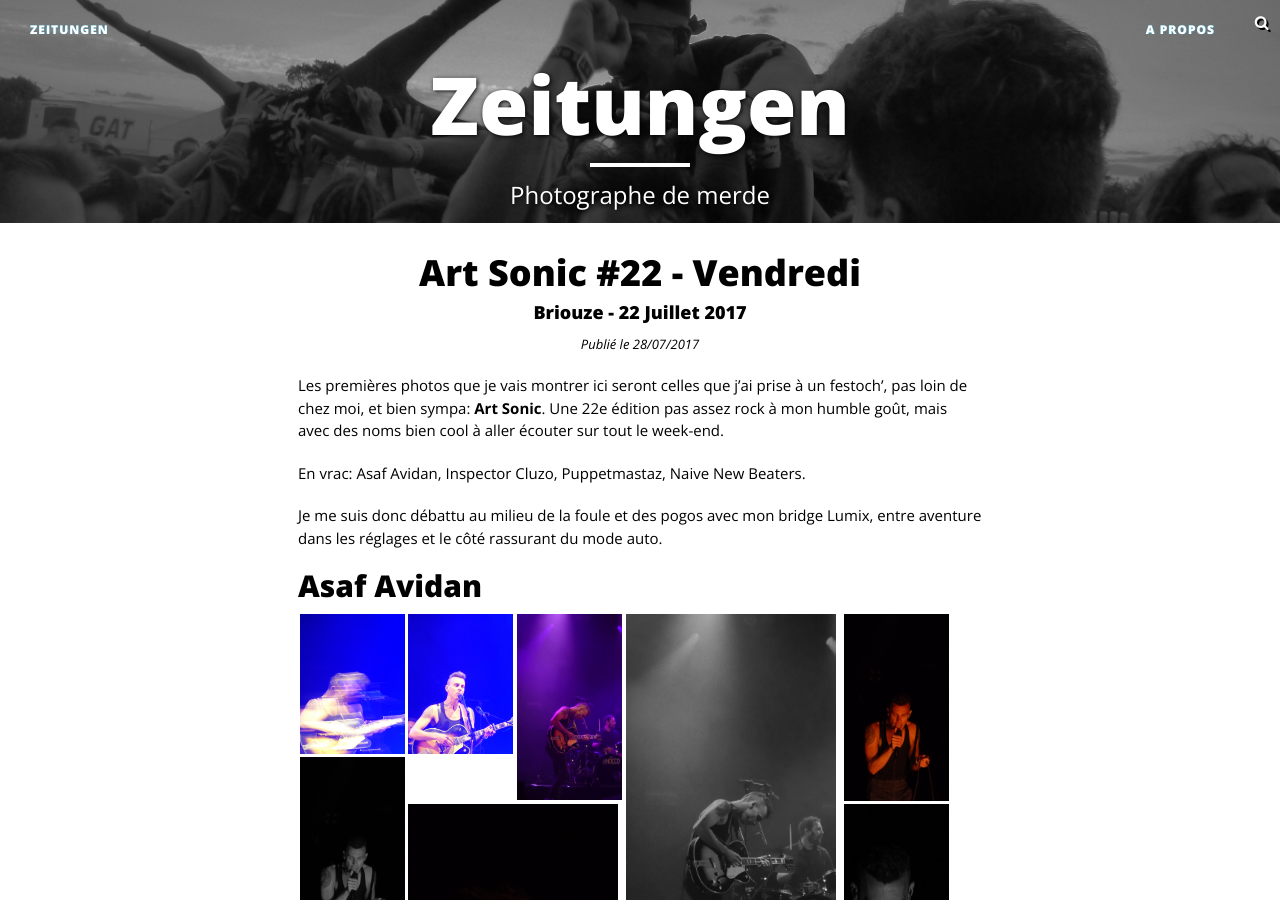
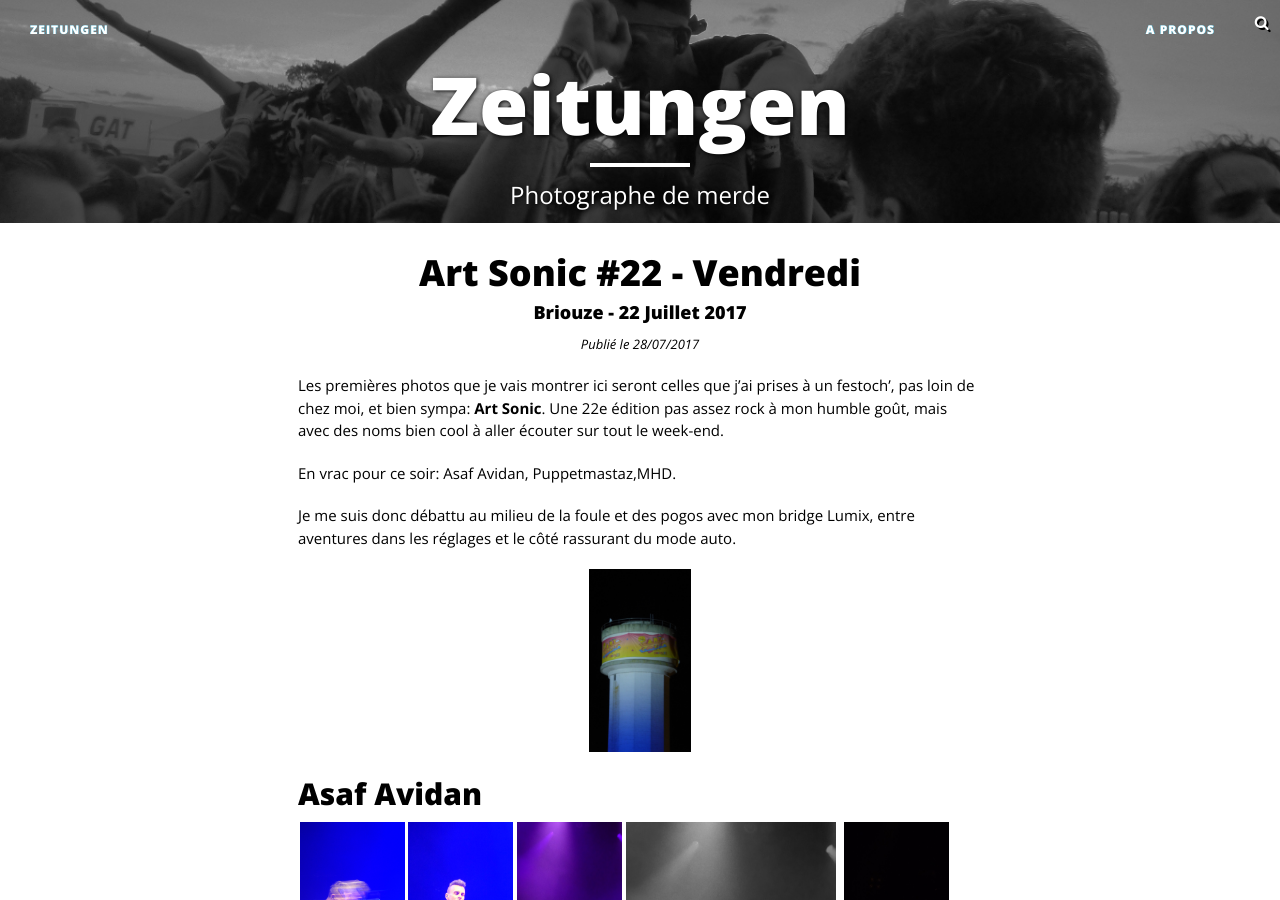
Before and after one commit to zeitungen/photoblog, a Jekyll site: the page built from _posts/2017-07-28-artso22-vendredi.md, in a window 1280 px wide and 900 px high. Built offline with Jekyll 4.4.1, drawn with Linux system fonts in a browser that asks for light colours; nearby versions of some CDN libraries; comment, search, counter and statistics services are not loaded.

Commit message:
update article artso22-vendredi (gallery + text)

```diff
--- a/_posts/2017-07-28-artso22-vendredi.md
+++ b/_posts/2017-07-28-artso22-vendredi.md
@@ -7,8 +7,13 @@
 tags: [concert, Art Sonic, artsonic, Briouze, Asaf Avidan]
 categories: [Concert]
 comments: true
+image_artso:
+ image_caption: "Art Sonic #22"
+ image_path: "/img/galleries/2017-07-28-artso22-vendredi/P1000616.JPG"
 gallery_asaf:
- - image_path: "/img/galleries/2017-07-28-artso22-vendredi/asaf/P1000624.JPG"
+ gallery_caption: "Asaf Avidan"
+ images:
+ - image_path:  "/img/galleries/2017-07-28-artso22-vendredi/asaf/P1000624.JPG"
  - image_path: "/img/galleries/2017-07-28-artso22-vendredi/asaf/P1000625.JPG"
  - image_path: "/img/galleries/2017-07-28-artso22-vendredi/asaf/P1000637.JPG"
  - image_path: "/img/galleries/2017-07-28-artso22-vendredi/asaf/P1000637_NB.JPG"
@@ -45,6 +54,8 @@
    image_size: 3
  - image_path: "/img/galleries/2017-07-28-artso22-vendredi/aceofmaid/P1000534.JPG"
 gallery_mhd:
+ gallery_caption: "MHD"
+ images:
  - image_path: "/img/galleries/2017-07-28-artso22-vendredi/mhd/P1000606.JPG"
    image_size: 1
  - image_path: "/img/galleries/2017-07-28-artso22-vendredi/mhd/P1000607.JPG"
@@ -69,17 +82,21 @@
  - image_path: "/img/galleries/2017-07-28-artso22-vendredi/lasaves/P1000576.JPG"
  - image_path: "/img/galleries/2017-07-28-artso22-vendredi/lasaves/P1000593.JPG"
 gallery_puppetmastaz:
+ gallery_caption: "Puppetmastaz"
+ images:
  - image_path: "/img/galleries/2017-07-28-artso22-vendredi/puppetmastaz/P1000713.JPG"
    image_size: 3
  - image_path: "/img/galleries/2017-07-28-artso22-vendredi/puppetmastaz/P1000729.JPG"
    image_size: 3
 ---
 
-Les premières photos que je vais montrer ici seront celles que j'ai prise à un festoch', pas loin de chez moi, et bien sympa: **Art Sonic**. Une 22e édition pas assez rock à mon humble goût, mais avec des noms bien cool à aller écouter sur tout le week-end.
+Les premières photos que je vais montrer ici seront celles que j'ai prises à un festoch', pas loin de chez moi, et bien sympa: **Art Sonic**. Une 22e édition pas assez rock à mon humble goût, mais avec des noms bien cool à aller écouter sur tout le week-end.
 
-En vrac: Asaf Avidan, Inspector Cluzo, Puppetmastaz, Naive New Beaters.
+En vrac pour ce soir: Asaf Avidan, Puppetmastaz,MHD.
 
-Je me suis donc débattu au milieu de la foule et des pogos avec mon bridge Lumix, entre aventure dans les réglages et le côté rassurant du mode auto.
+Je me suis donc débattu au milieu de la foule et des pogos avec mon bridge Lumix, entre aventures dans les réglages et le côté rassurant du mode auto.
+
+{% include subgallery_oneimage.html id="image_artso" %}
 
 ## Asaf Avidan
 
```
Also changed, not shown: other parts of _posts/2017-07-28-artso22-vendredi.md (+6 -0 lines), img/galleries/2017-07-28-artso22-vendredi/P1000616.JPG (added).
